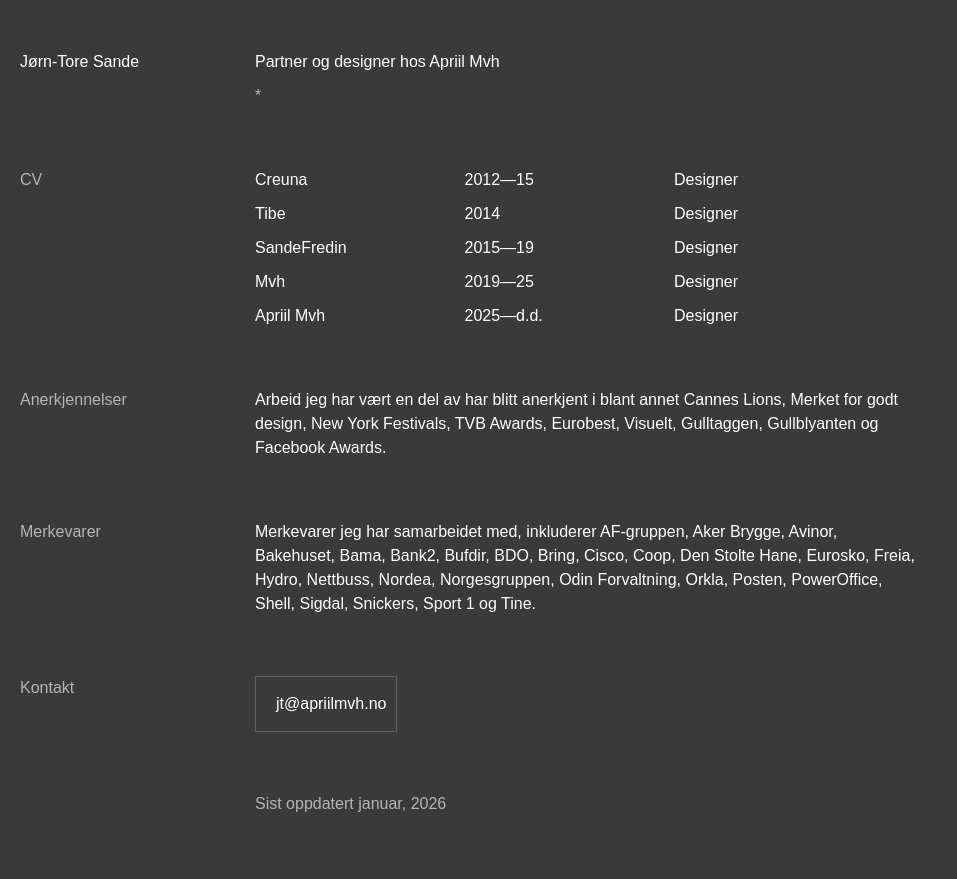
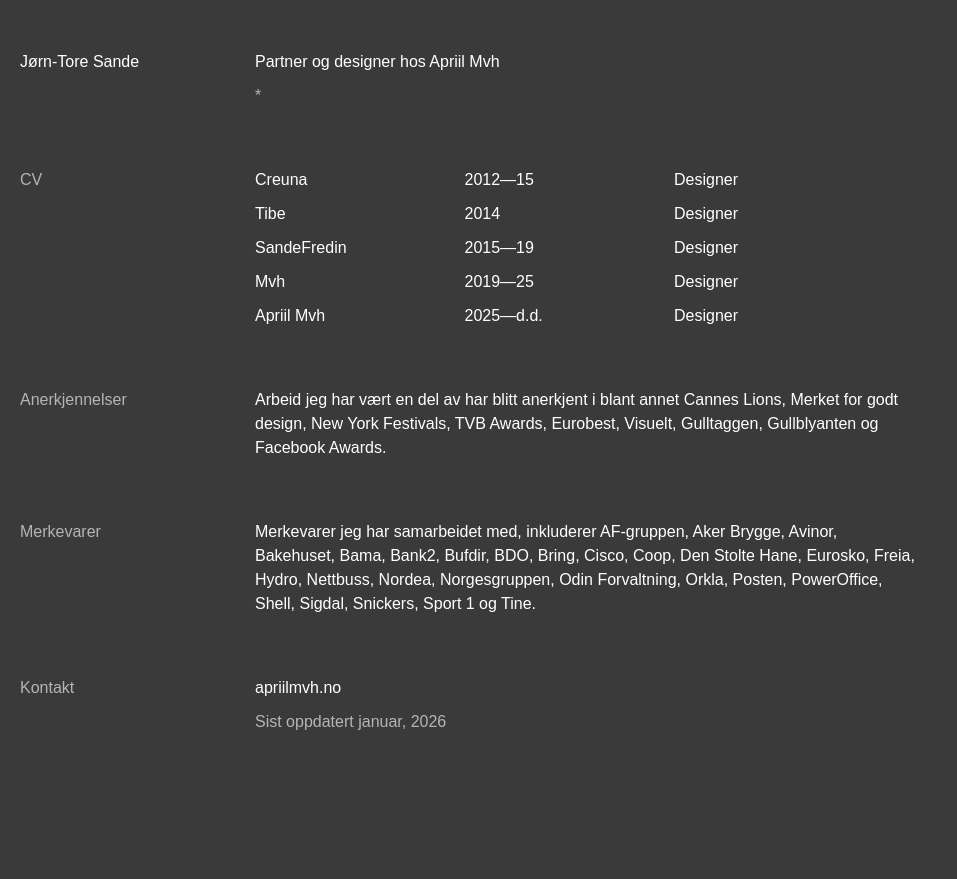
Before and after one commit to jtsande/jtsande.github.io, a plain HTML site: page index.html in a window 1280 px wide. Shown: the whole page, without its empty margins (0-957 px from the left). After the commit the page ends 844 px from the top, so only its background shows below. Drawn offline with nearby package versions, Linux system fonts and the light colour scheme; a web font is replaced by a local one.

Commit message:
Mail changes

```diff
--- a/index.html
+++ b/index.html
@@ -88,7 +88,7 @@
                 <h2 class="sec">Kontakt</h2>
                 <div>
                     <p>
-                        <span class="mail">jt@apriilmvh.no</span>
+                        <span class="mail">apriilmvh.no</span>
                     </p>
                     <p class="sec">
                         Sist oppdatert januar, 2026
--- a/main.css
+++ b/main.css
@@ -70,14 +70,13 @@
     grid-gap: 10px;
 }
 
-.mail {
+.contact {
 
     display: block;
     text-align: center;
     border: 1px solid #606060;
     padding: 15px 20px;
     margin-bottom: 50px;
-    width: 100px;
 }
 
 /*** MQ ***/
```
